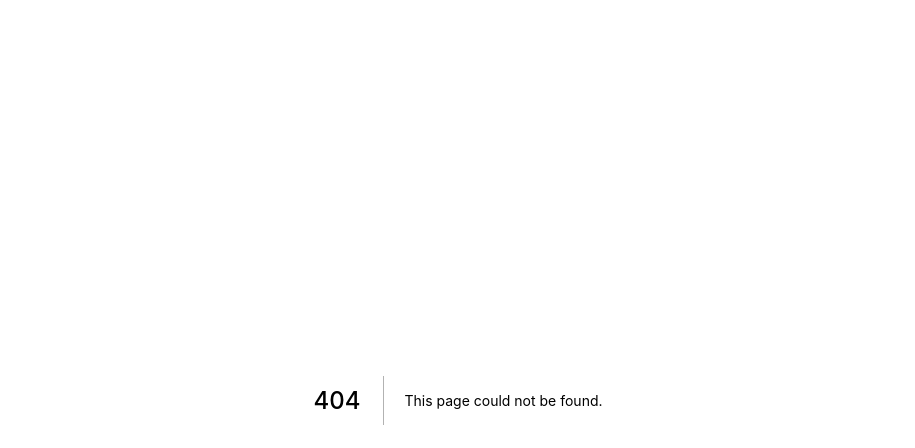
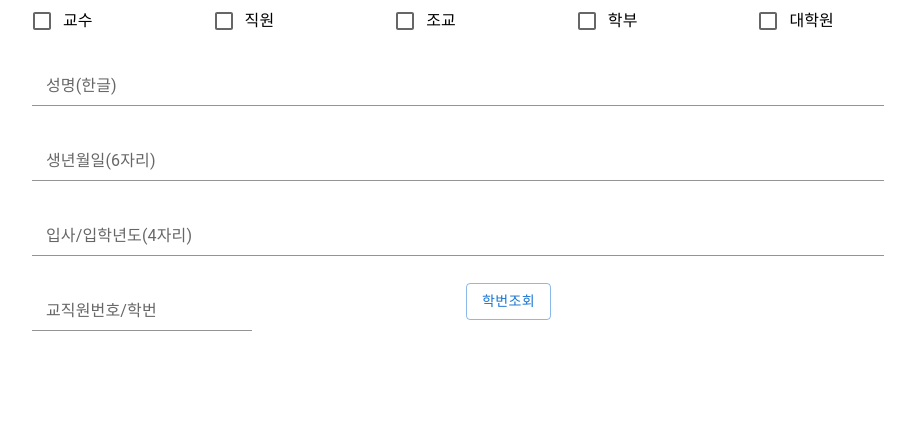
Before and after one commit to Customlms/Frontend, a Next.js app: page /signup in a window 1280 px wide. Before the commit this address had no page. Shown: the top 448 px of the page, without its empty margins (182-1097 px from the left). Built offline with nearby package versions, Linux system fonts and the light colour scheme.

Commit message:
Add: login, signup page

```diff
--- a/package.json
+++ b/package.json
@@ -8,6 +8,10 @@
     "lint": "next lint"
   },
   "dependencies": {
+    "@emotion/react": "^11.7.1",
+    "@emotion/style": "^0.8.0",
+    "@emotion/styled": "^11.6.0",
+    "@mui/material": "^5.2.8",
     "next": "12.0.7",
     "react": "17.0.2",
     "react-dom": "17.0.2"
--- /dev/null
+++ b/pages/signup/index.tsx
@@ -0,0 +1,86 @@
+import * as React from 'react';
+import {
+  Button,
+  Checkbox,
+  FormControl,
+  FormControlLabel,
+  FormGroup,
+  FormHelperText,
+  Input,
+  InputLabel,
+  Grid,
+  Container
+} from '@mui/material';
+// const Register = () => {
+//   const [checked, setChecked] = useState(false);
+// }
+
+// const handleAgree = (event) => {
+//   setChecked(event.target.checked);
+// }
+
+const signUp = () => {
+  return (
+    <Container maxWidth="md">
+      <div>
+        <FormGroup>
+          <Grid container spacing={7}>
+            <Grid item xs>
+              <FormControlLabel control={<Checkbox />} label="교수" />
+            </Grid>
+            <Grid item xs>
+              <FormControlLabel control={<Checkbox />} label="직원" />
+            </Grid>
+            <Grid item xs>
+              <FormControlLabel control={<Checkbox />} label="조교" />
+            </Grid>
+            <Grid item xs>
+              <FormControlLabel control={<Checkbox />} label="학부" />
+            </Grid>
+            <Grid item xs>
+              <FormControlLabel control={<Checkbox />} label="대학원" />
+            </Grid>
+          </Grid>
+
+          <FormControl variant="outlined" margin="normal">
+            <InputLabel htmlFor="my-input">성명(한글)</InputLabel>
+            <Input id="Name" aria-describedby="my-helper-text" />
+            <FormHelperText id="my-helper-text"></FormHelperText>
+          </FormControl>
+
+          <FormControl variant="outlined" margin="normal">
+            <InputLabel htmlFor="my-input">생년월일(6자리)</InputLabel>
+            <Input id="Name" aria-describedby="my-helper-text" />
+            <FormHelperText id="my-helper-text"></FormHelperText>
+          </FormControl>
+
+          <FormControl variant="outlined" margin="normal">
+            <InputLabel htmlFor="my-input">입사/입학년도(4자리)</InputLabel>
+            <Input id="Name" aria-describedby="my-helper-text" />
+            <FormHelperText id="my-helper-text"></FormHelperText>
+          </FormControl>
+
+          <FormControl variant="outlined" margin="normal">
+            <Grid container spacing={2}>
+              <Grid item xs>
+                <InputLabel htmlFor="my-input">교직원번호/학번</InputLabel>
+                <Input id="Name" aria-describedby="my-helper-text" />
+                <FormHelperText id="my-helper-text"></FormHelperText>
+              </Grid>
+              <Grid item xs>
+                <Button href = "/signup/signup" variant = "outlined">학번조회</Button>
+              </Grid>
+            </Grid>
+          </FormControl>
+
+
+        </FormGroup>
+
+
+
+      </div>
+    </Container>
+  )
+}
+
+export default signUp;
```
Also changed, not shown: pages/index.tsx (+2 -38 lines), pages/login/index.tsx (added, +14 -0 lines), pages/signup/signup.tsx (added, +44 -0 lines), pages/user/index.tsx (added, +7 -0 lines), 2 other files (tests, documents, lock files or other folders).
